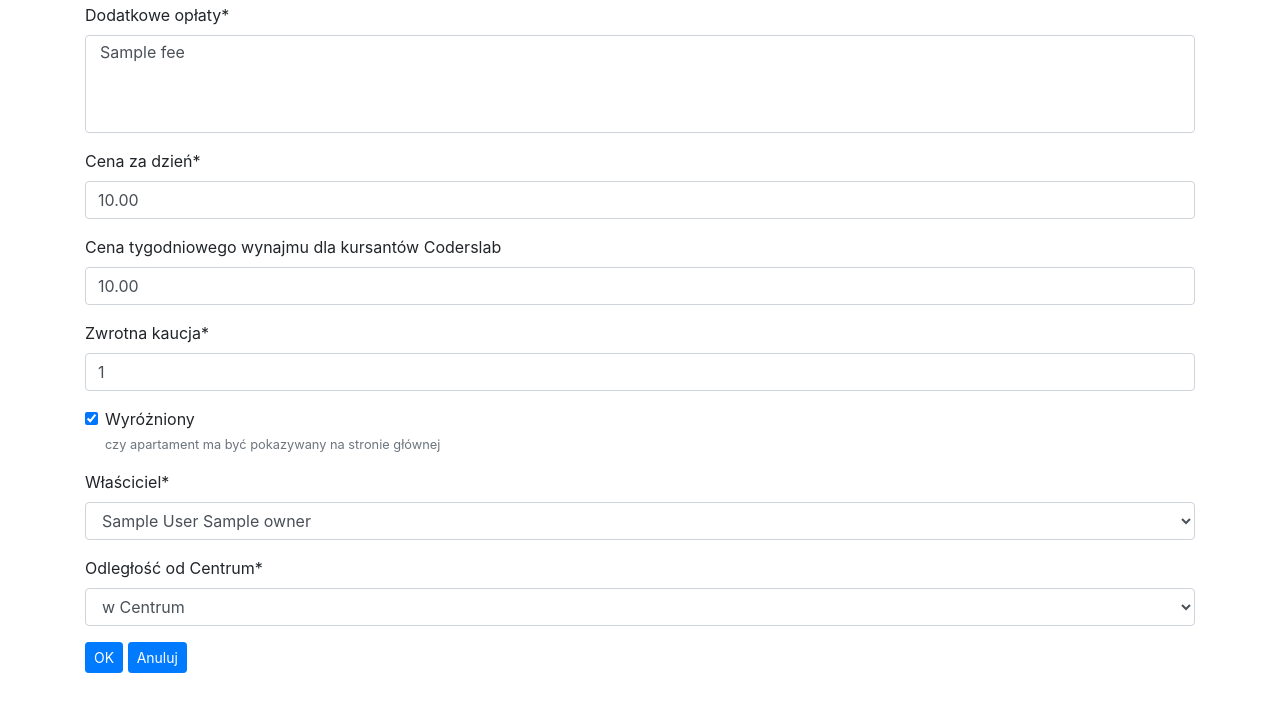
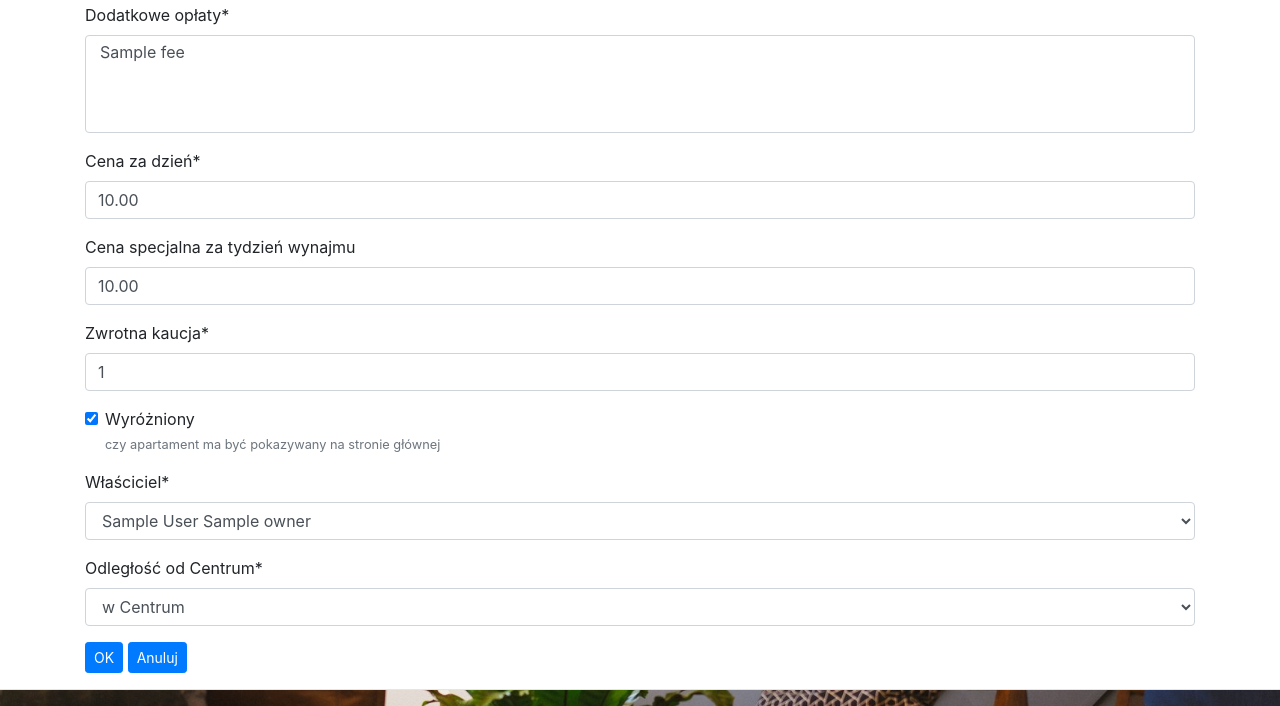
Before and after one commit to kanyczka/django_rentsys, a Django app: page /update_appartment/1 in a window 1280 px wide. Shown: the part 1465-2171 px from the top of the page. Before the commit the page ends 2138 px from the top, so only its background shows below. Run offline with Django 3.2, Linux system fonts and the light colour scheme; a user stored in the database is signed in; tables that the repository leaves empty hold one stand-in row (values such as "Sample post"); some libraries are stand-ins or nearby versions.

Commit message:
Bugs correction

```diff
--- a/apprtrent/models.py
+++ b/apprtrent/models.py
@@ -77,7 +77,7 @@ class Appartment(models.Model):
     facilities = models.ManyToManyField(Facility, verbose_name="udogodnienia/wyposażenie")
     fees = models.ManyToManyField(Fee, verbose_name="dodatkowe opłaty")
     day_price = models.DecimalField(max_digits=6, default=200.00, decimal_places=2, verbose_name="Cena za dzień")
-    coders_weekly_price = models.DecimalField(max_digits=6, default=400.00, decimal_places=2, blank=True, null=True, verbose_name="Cena tygodniowego wynajmu dla kursantów Coderslab")
+    special_weekly_price = models.DecimalField(max_digits=6, default=400.00, decimal_places=2, blank=True, null=True, verbose_name="Cena specjalna za tydzień wynajmu")
     deposit = models.SmallIntegerField(default=0, verbose_name="zwrotna kaucja")
     best_app = models.BooleanField(default=True, verbose_name="wyróżniony", help_text="czy apartament ma być pokazywany na stronie głównej")
     owner = models.ForeignKey(Owner, on_delete=models.CASCADE, verbose_name="właściciel")
--- a/apprtrent/templates/apprtrent/appartment_confirm_delete.html
+++ b/apprtrent/templates/apprtrent/appartment_confirm_delete.html
@@ -17,5 +17,6 @@
             </form>
         </nav>
     </div>
+    <hr>
 
 {% endblock %}
--- a/apprtrent/templates/apprtrent/appartment_update_form.html
+++ b/apprtrent/templates/apprtrent/appartment_update_form.html
@@ -16,6 +16,7 @@
             <a class="btn btn-primary btn-sm" href="{% url 'apprtrent:edit-list-appartment' %}" role="button">Anuluj</a>
         </form>
     </div>
+    <hr>
 
 
 {% endblock %}
```
Also changed, not shown: apprtrent/forms.py (+5 -20 lines), apprtrent/migrations/0022_auto_20181129_1050.py (added).
